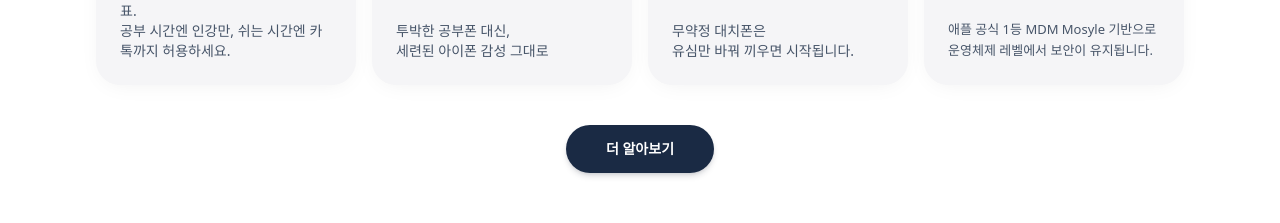
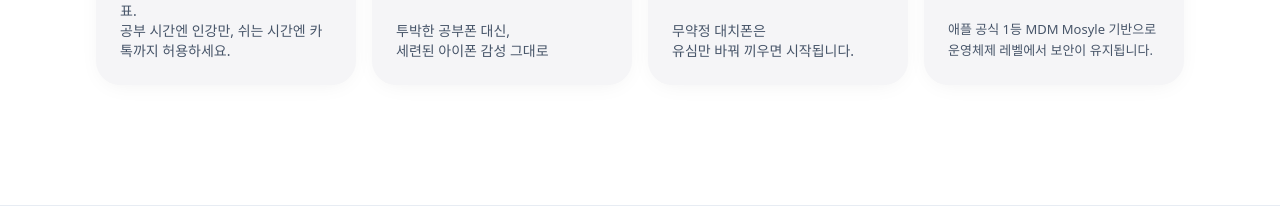
Before and after one commit to hwchung24/rootDaechi_web, a Next.js app: page / in a window 1280 px wide. Shown: the part 1327-1550 px from the top of the page. Built offline with nearby package versions, Linux system fonts and the light colour scheme; no server answers.

Commit message:
LandingSlideSections.tsx 업데이트

```diff
--- a/components/LandingSlideSections.tsx
+++ b/components/LandingSlideSections.tsx
@@ -224,12 +224,7 @@ export function LandingSlideSections() {
           transition={{ duration: 0.4, delay: 0.1 }}
           className="mt-10 flex justify-center"
         >
-          <Link
-            href="#products"
-            className="inline-flex min-h-[48px] items-center justify-center rounded-full bg-navy-800 px-10 text-sm font-semibold text-white shadow-md shadow-navy-900/15 transition hover:bg-navy-900"
-          >
-            더 알아보기
-          </Link>
+
         </motion.div>
       </div>
     </section>
```
